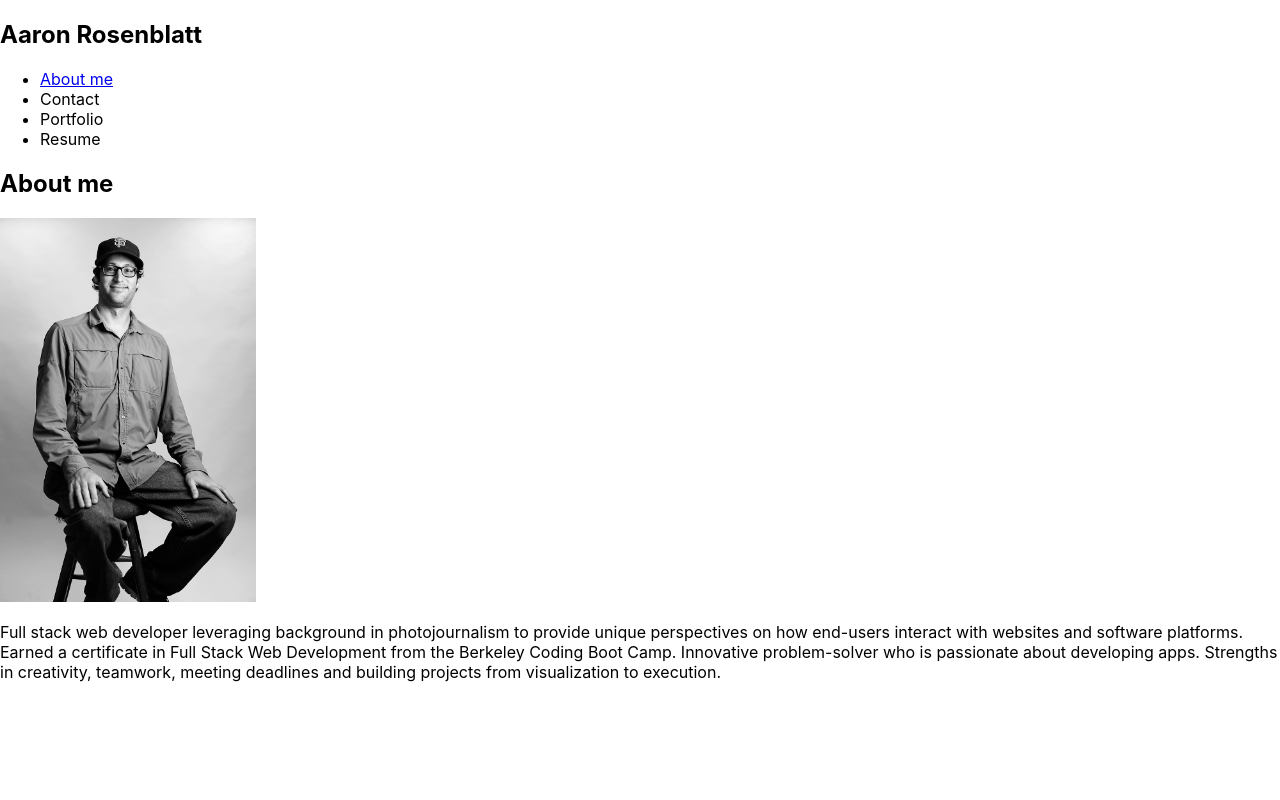
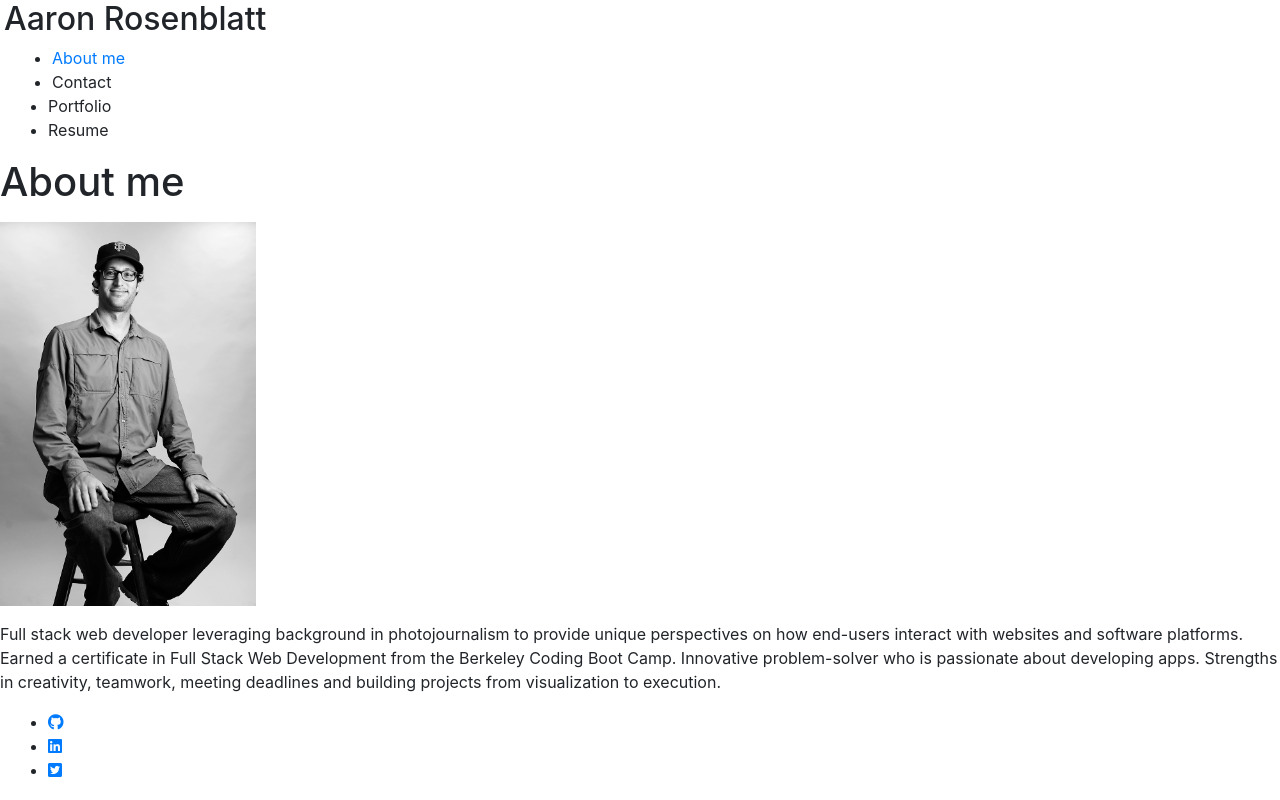
Before and after one commit to noplur/coding-port, a React (Create React App) app: page / in a window 1280 px wide. Built offline with nearby package versions, Linux system fonts and the light colour scheme.

Commit message:
added footer

```diff
--- a/public/index.html
+++ b/public/index.html
@@ -15,6 +15,8 @@
       user's mobile device or desktop. See https://developers.google.com/web/fundamentals/web-app-manifest/
     -->
     <link rel="manifest" href="%PUBLIC_URL%/manifest.json" />
+    <link rel="stylesheet" href="https://cdnjs.cloudflare.com/ajax/libs/font-awesome/5.11.2/css/all.min.css">
+    <link rel="stylesheet" href="https://stackpath.bootstrapcdn.com/bootstrap/4.4.1/css/bootstrap.min.css" integrity="sha384-Vkoo8x4CGsO3+Hhxv8T/Q5PaXtkKtu6ug5TOeNV6gBiFeWPGFN9MuhOf23Q9Ifjh" crossorigin="anonymous">
     <!--
       Notice the use of %PUBLIC_URL% in the tags above.
       It will be replaced with the URL of the `public` folder during the build.
--- a/src/App.js
+++ b/src/App.js
@@ -1,6 +1,7 @@
 import React from 'react';
 import Nav from './components/Nav';
 import About from './components/About';
+import Footer from './components/Footer';
 
 function App() {
 
@@ -10,6 +11,7 @@ function App() {
       <main>
         <About></About>
       </main>
+      <Footer></Footer>
     </div>
   );
 }
--- /dev/null
+++ b/src/components/Footer/index.js
@@ -0,0 +1,29 @@
+import React from "react";
+
+function Footer() {
+    return (
+        <footer>
+            <nav>
+            <ul className="flex-row">
+              <li className="mx-2">
+                <a href="https://github.com/noplur">
+                    <i class="fab fa-github"></i>
+                </a>
+            </li>
+            <li className={"mx-2"}>
+                <a href="https://www.linkedin.com/in/aaron-rosenblatt-5b734a1bb/">
+                    <i class="fab fa-linkedin"></i>
+                </a>
+            </li>
+            <li className={"mx-2"}>
+                <a href="https://twitter.com/aaronpix">
+                    <i class="fab fa-twitter-square"></i>
+                </a>
+            </li>
+            </ul>
+            </nav>
+        </footer>
+    );
+}
+
+export default Footer;
```
